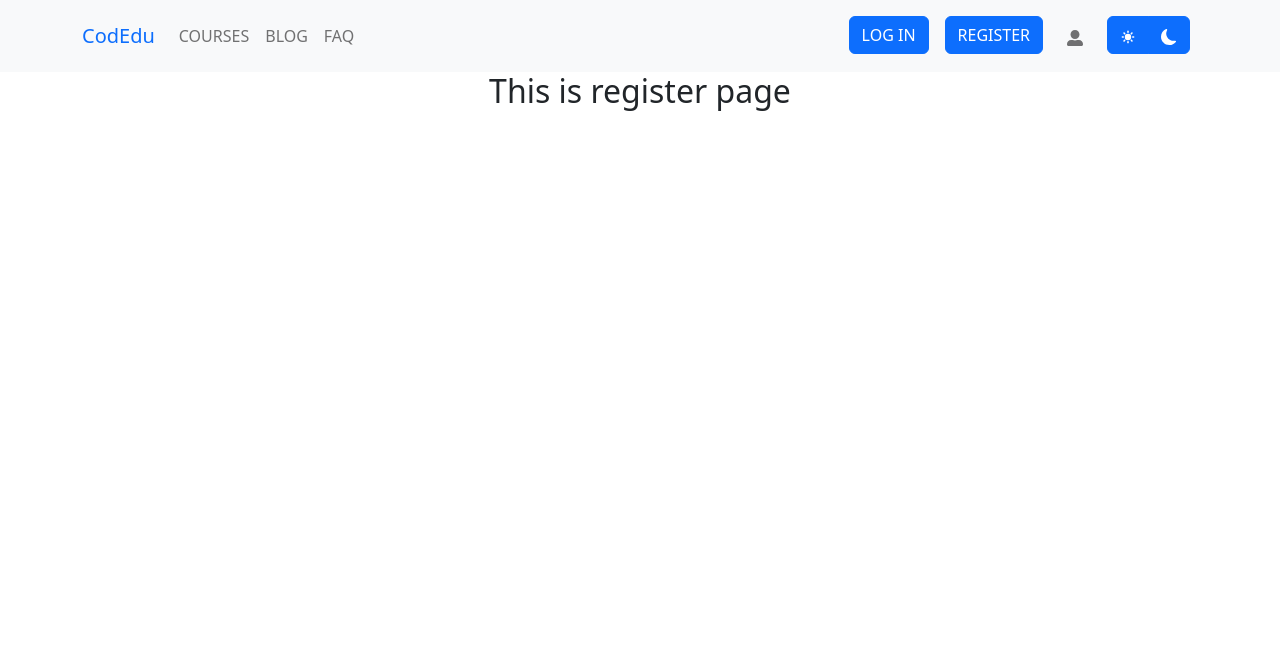
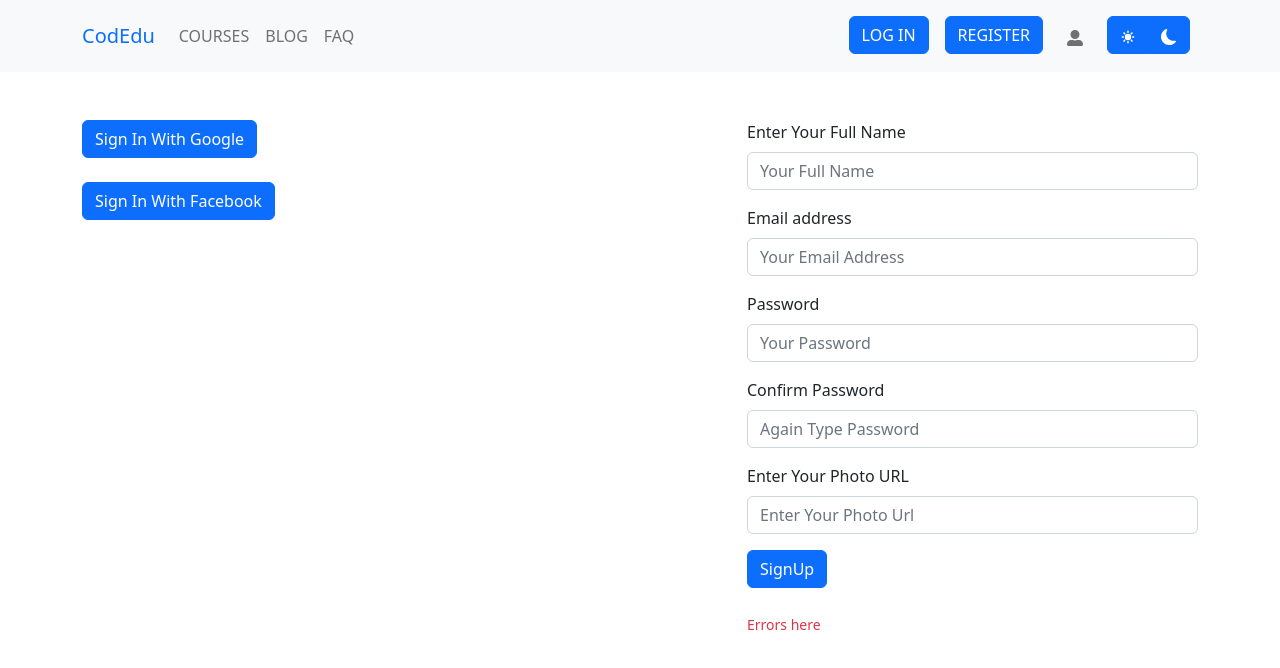
Before and after one commit to abusaidshabib/CodeEdu-client, a React (Create React App) app: page /register in a window 1280 px wide. Shown: the top 668 px of the page. Built offline with nearby package versions, Linux system fonts and the light colour scheme.

Commit message:
Home page Complete

```diff
--- a/src/App.js
+++ b/src/App.js
@@ -5,7 +5,7 @@ import { routes } from './Routes/Routes';
 
 function App() {
   return (
-    <div className="App">
+    <div>
       <RouterProvider router={routes}></RouterProvider>
     </div>
   );
--- a/src/Pages/Home/Home.js
+++ b/src/Pages/Home/Home.js
@@ -1,10 +1,35 @@
 import React from 'react';
+import { Col, Container, Row } from 'react-bootstrap';
+import { Link } from 'react-router-dom';
 
 const Home = () => {
     return (
-        <div>
-            <h2> This is home page</h2>
-        </div>
+        <Container>
+            <div className="px-4 py-5 my-5 text-center">
+                    <h1 className="display-5 fw-bold">CodEdu</h1>
+                    <div className="col-lg-6 mx-auto">
+                        <p className="lead mb-4">We help to grow your knowledge and help to push to the top. Here we will help you to learn about react app. So, You must have to learn JavaScript, html, css must.</p>
+                        <div className="d-grid gap-2 d-sm-flex justify-content-sm-center">
+                                <Link type="button" className="btn btn-primary btn-lg px-4 gap-3">LOG IN</Link>
+                                <Link type='button' className="btn btn-outline-secondary btn-lg px-4">REGISTER</Link>
+
+                        </div>
+                    </div>
+            </div>
+
+            {/* <Row>
+                <Col style={{height: '82vh'}} lg="6">
+                    <Row className=''>
+                        <h1 className='fw-bold'> We help to grow your knowledge and help to push to the top</h1>
+                    </Row>
+                    <Row>
+                        <p>Make trust and relation to build a easy life.
+                            We are always ready to help you.</p>
+                    </Row>
+                </Col>
+                <Col lg="6" className='bg-danger'></Col>
+            </Row> */}
+        </Container>
     );
 };
 
--- a/src/Pages/Login/Login.js
+++ b/src/Pages/Login/Login.js
@@ -1,10 +1,43 @@
 import React from 'react';
+import { Button, Col, Container, Form, Row } from 'react-bootstrap';
 
 const Login = () => {
+
+    const handleLogIn = event => {
+        event.preventDefault();
+        const form = event.target;
+        const email = form.email.value;
+        const password = form.password.value;
+        console.log(email, password);
+    }
     return (
-        <div>
-            <h2>This is log in page</h2>
-        </div>
+        <Container>
+                <Row className='row justify-content-between'>
+                    <Col lg="4" className='mt-5'>
+                        <Button>Sign In With Google</Button><br></br><br />
+                        <Button>Sign In With Facebook</Button>
+                    </Col>
+                    <Col lg="5" className='mt-5'>
+                        <Form onSubmit={handleLogIn}>
+                            <Form.Group className="mb-3" controlId="formBasicEmail">
+                                <Form.Label>Email address</Form.Label>
+                                <Form.Control name='email' type="email" placeholder="Your Email Address" required/>
+                            </Form.Group>
+
+                            <Form.Group className="mb-3" controlId="formBasicPassword">
+                                <Form.Label>Password</Form.Label>
+                                <Form.Control name='password' type="password" placeholder="Your Password" required/>
+                            </Form.Group>
+                            <Button variant="primary" type="submit">
+                                LogIn
+                            </Button><br></br><br></br>
+                            <Form.Text className="text-danger">
+                                Your Email Or Password is wrong please check and try again
+                            </Form.Text>
+                        </Form>
+                    </Col>
+                </Row>
+            </Container>
     );
 };
 
--- a/src/Pages/Register/Register.js
+++ b/src/Pages/Register/Register.js
@@ -1,10 +1,51 @@
 import React from 'react';
+import { Button, Col, Container, Form, Row } from 'react-bootstrap';
 
 const Register = () => {
+
+    const handleSignUp = () => {
+        console.log('demo');
+    }
+
     return (
-        <div>
-            <h2>This is register page</h2>
-        </div>
+        <Container>
+            <Row className='row justify-content-between'>
+                <Col lg="4" className='mt-5'>
+                    <Button>Sign In With Google</Button><br /><br />
+                    <Button>Sign In With Facebook</Button>
+                </Col>
+                <Col lg="5" className='mt-5'>
+                    <Form onSubmit={handleSignUp}>
+                        <Form.Group className="mb-3" controlId="formBasicName">
+                            <Form.Label>Enter Your Full Name</Form.Label>
+                            <Form.Control name='name' type="text" placeholder="Your Full Name" />
+                        </Form.Group>
+                        <Form.Group className="mb-3" controlId="formBasicEmail">
+                            <Form.Label>Email address</Form.Label>
+                            <Form.Control name='email' type="email" placeholder="Your Email Address" required />
+                        </Form.Group>
+                        <Form.Group className="mb-3" controlId="formBasicPassword">
+                            <Form.Label>Password</Form.Label>
+                            <Form.Control name='password' type="password" placeholder="Your Password" required />
+                        </Form.Group>
+                        <Form.Group className="mb-3" controlId="formConfirmPassword">
+                            <Form.Label>Confirm Password</Form.Label>
+                            <Form.Control name='confirm' type="password" placeholder="Again Type Password" required />
+                        </Form.Group>
+                        <Form.Group className="mb-3" controlId="formBasicURL">
+                            <Form.Label>Enter Your Photo URL</Form.Label>
+                            <Form.Control name='url' type="url" placeholder="Enter Your Photo Url" />
+                        </Form.Group>
+                        <Button variant="primary" type="submit">
+                            SignUp
+                        </Button><br></br><br></br>
+                        <Form.Text className="text-danger">
+                            Errors here
+                        </Form.Text>
+                    </Form>
+                </Col>
+            </Row>
+        </Container>
     );
 };
 
```
